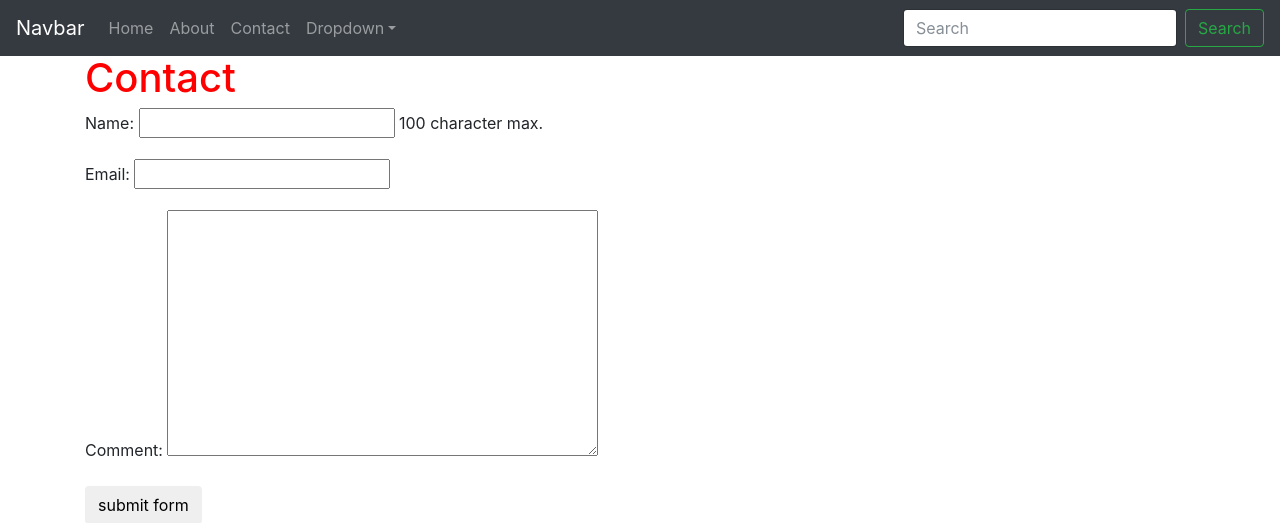
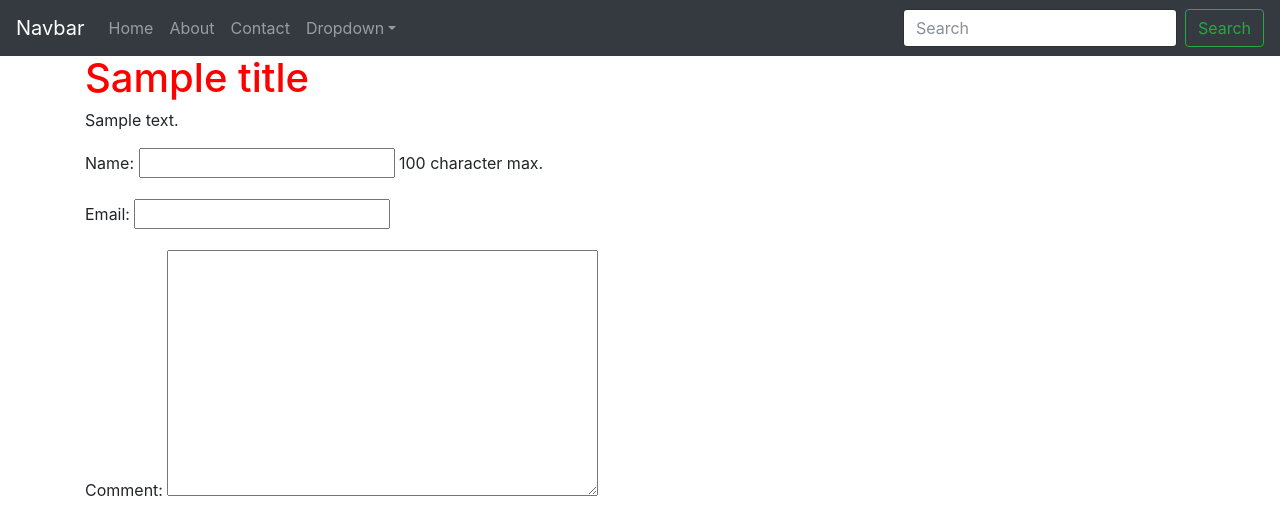
Before and after one commit to iitim/SWE_eCommerceSite, a Django app: template src/contact/templates/contact.html in a window 1280 px wide. Shown: the top 523 px of the page. Run offline with Django 3.2, Linux system fonts and the light colour scheme; tables that the repository leaves empty hold one stand-in row (values such as "Sample post"); the template is opened without the code that fills it: values that come from a table or form of the project are taken from there, most other values are stand-ins (such as "Sample title", 1, 10 or a date in 2020); some libraries are stand-ins or nearby versions.

Commit message:
add comfirm_message after filling the contact form

```diff
--- a/src/contact/templates/contact.html
+++ b/src/contact/templates/contact.html
@@ -1,10 +1,16 @@
 {% extends 'base.html' %}
 
 {% block content %}
-<h1>Contact</h1>
+    <h1> {{ title }} </h1>
 
-<from method='POST' action=''> {% csrf_token %}
-    {{ form.as_p}}
-    <input type='submit' value='submit form' class='btn btn-default' />
-</from>
+    {% if confirm_message %}
+        <p>{{ confirm_message }}</p>
+    {% endif %}
+
+    {% if form %}
+        <from method='POST' action=''> {% csrf_token %}
+            {{ form.as_p}}
+            <input type='submit' value='submit form' class='btn btn-default' />
+        </from>
+    {% endif %}
 {% endblock %}
--- a/src/contact/views.py
+++ b/src/contact/views.py
@@ -9,7 +9,9 @@ from .forms import contactForm
 
 # Create your views here.
 def contact(request):
+    title = 'Contact'
     form = contactForm(request.POST or None)
+    context = {'title': title, 'form': form, }
 
     if form.is_valid():
         name = form.cleaned_data['name']
@@ -19,6 +21,8 @@ def contact(request):
         emailFrom = form.cleaned_data['email']
         emailTo = [settings.EMAIL_HOST_USER]
         send_mail( subject, massage, emailFrom, emailTo, fail_silently=True)
-    context = locals()
+        title = "Thanks!"
+        confirm_message = "Thanks for the message. We will get right back to you."
+        context = {'title': title, 'confirm_message': confirm_message, }
     template = 'contact.html'
     return render(request, template, context)
```
Also changed, not shown: 2 other files.
